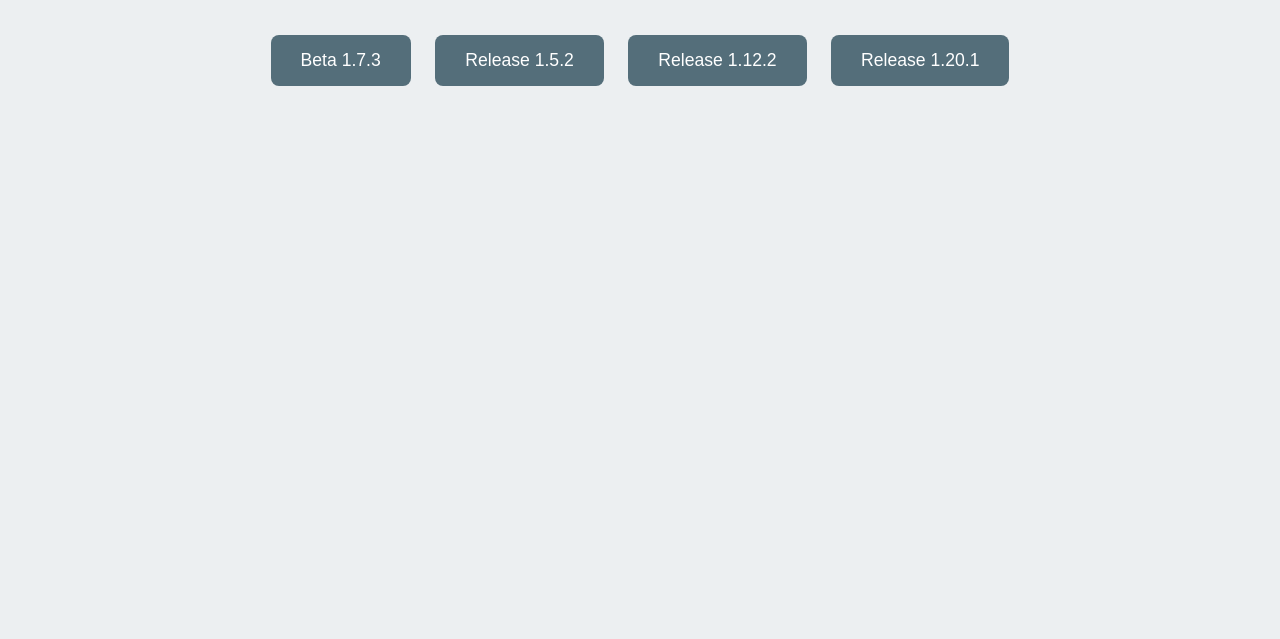
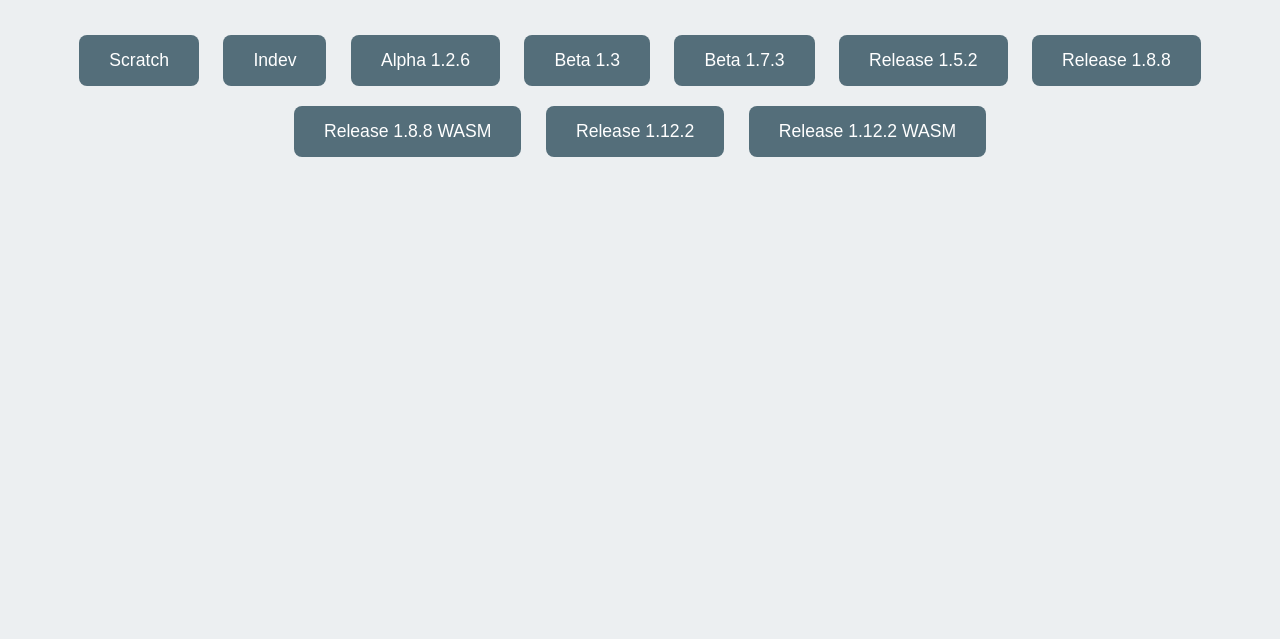
Before and after one commit to SSMG4/Eaglercraft-In-A-Repo, a plain HTML site: page desktop.html in a window 1280 px wide. Shown: the part 161-800 px from the top of the page. Drawn offline with Linux system fonts and the light colour scheme.

Commit message:
Update desktop.html

```diff
--- a/desktop.html
+++ b/desktop.html
@@ -38,10 +38,15 @@
 </head>
 <body>
   <h1>Select Desktop Minecraft Version</h1>
-  <a href="/versions/desktop/beta-1.7.3.html" class="btn">Beta 1.7.3</a>
-  <a href="/versions/desktop/release-1.5.2.html" class="btn">Release 1.5.2</a>
-  <a href="/versions/desktop/release-1.12.2.html" class="btn">Release 1.12.2</a>
-  <a href="/versions/desktop/release-1.20.1.html" class="btn">Release 1.20.1</a>
-  <!-- Add more links as you add more version HTMLs -->
+  <a href="/versions/desktop/Eaglercraft_Scratch_v0.4.1.html" class="btn">Scratch</a>
+  <a href="/versions/desktop/Eaglercraft_Indev.html" class="btn">Indev</a>
+  <a href="/versions/desktop/Alpha_1.2.6_Offline.html" class="btn">Alpha 1.2.6</a>
+  <a href="/versions/desktop/Eaglercraft_Beta_1.3_Offline.html" class="btn">Beta 1.3</a>
+  <a href="/versions/desktop/Beta_1.7.3_Offline.html" class="btn">Beta 1.7.3</a>
+  <a href="/versions/desktop/Eaglercraft_1.5.2_Offline.html" class="btn">Release 1.5.2</a>
+  <a href="/versions/desktop/EaglercraftX_1.8_Offline.html" class="btn">Release 1.8.8</a>
+  <a href="/versions/desktop/EaglercraftX_1.8_WASM-GC_Offline.html" class="btn">Release 1.8.8 WASM</a>
+  <a href="/versions/desktop/Eaglercraft_1.12_Offline.html" class="btn">Release 1.12.2</a>
+  <a href="/versions/desktop/Eaglercraft_1.12.2_WASM_Offline.html" class="btn">Release 1.12.2 WASM</a>
 </body>
 </html>
```
